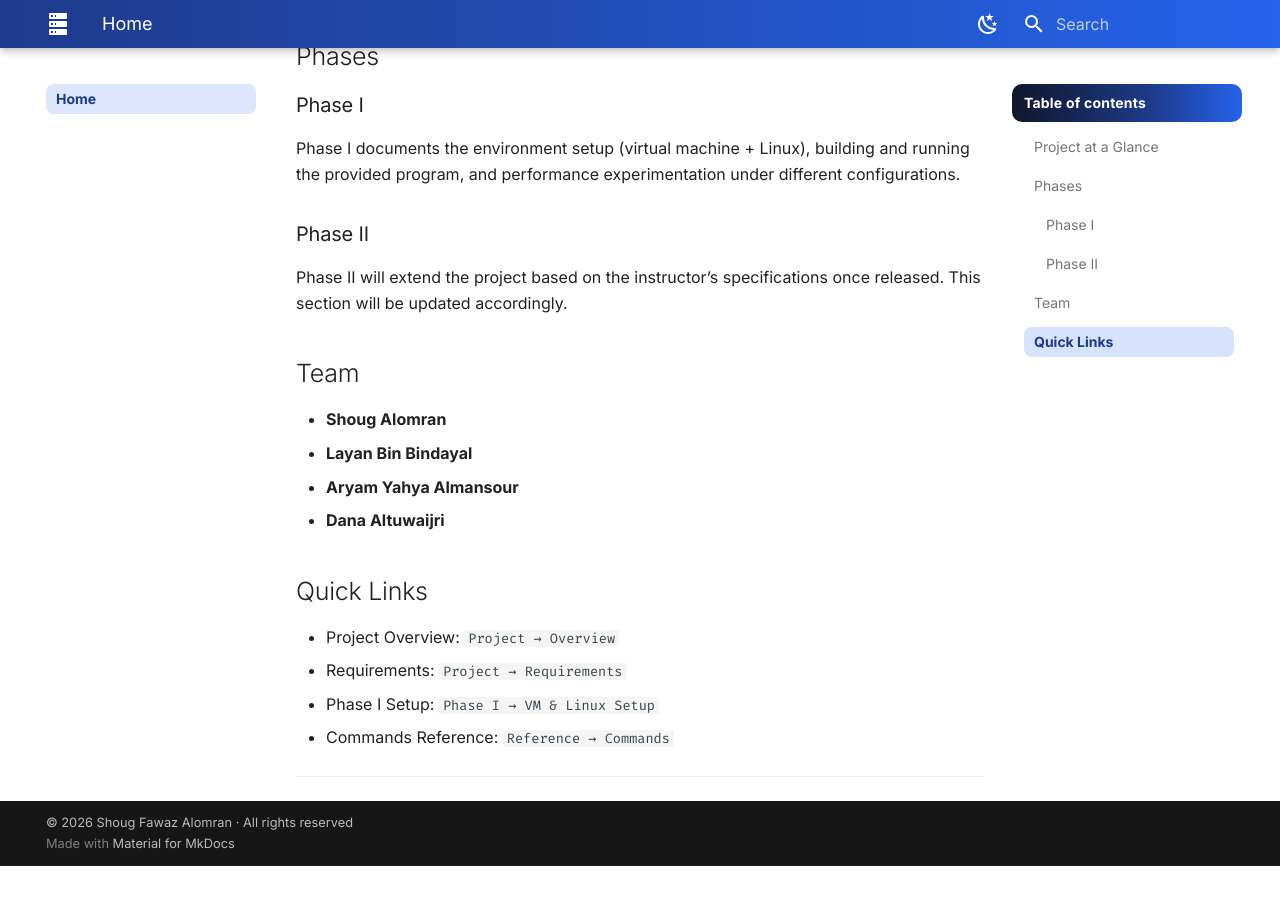
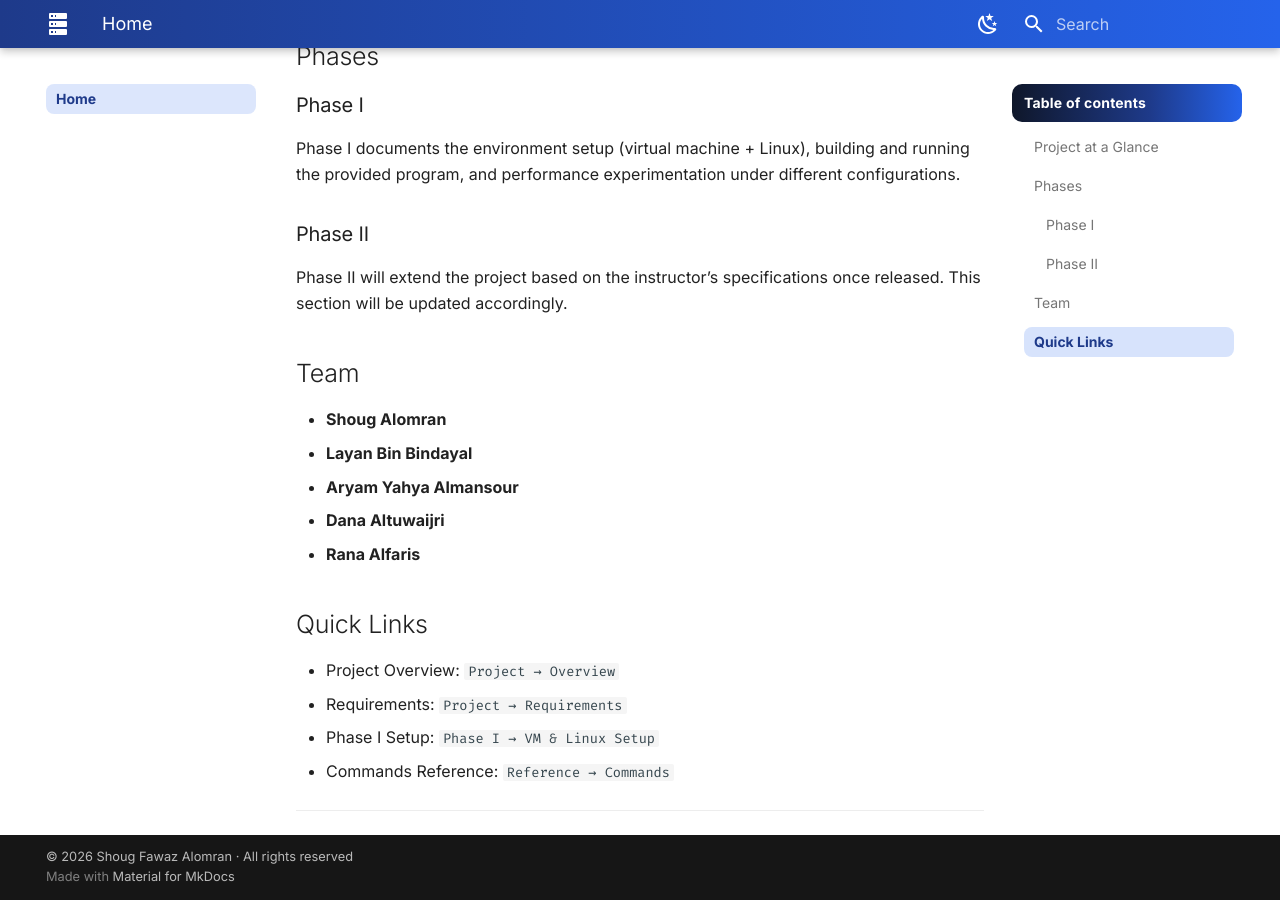
Before and after one commit to Shoug-Alomran/CS330-Parallel-Performance-Evaluation-in-Linux-Project, an MkDocs documentation site: the page built from docs/index.md, in a window 1280 px wide and 900 px high, scrolled down 590 px. Built offline with MkDocs 1.6.1 and Material for MkDocs 9.7.7, drawn with Linux system fonts in a browser that asks for light colours; before the commit the page ends 1456 px from its top, so only the background shows below that.

Commit message:
Added team member

```diff
--- a/docs/index.md
+++ b/docs/index.md
@@ -25,6 +25,7 @@ Phase II will extend the project based on the instructor’s specifications once
 - **Layan Bin Bindayal**
 - **Aryam Yahya Almansour**
 - **Dana Altuwaijri**
+- **Rana Alfaris**
 
 ## Quick Links
 
```
Also changed, not shown: docs/phase1/report.md (+5 -0 lines), docs/project/team.md (+2 -0 lines).
